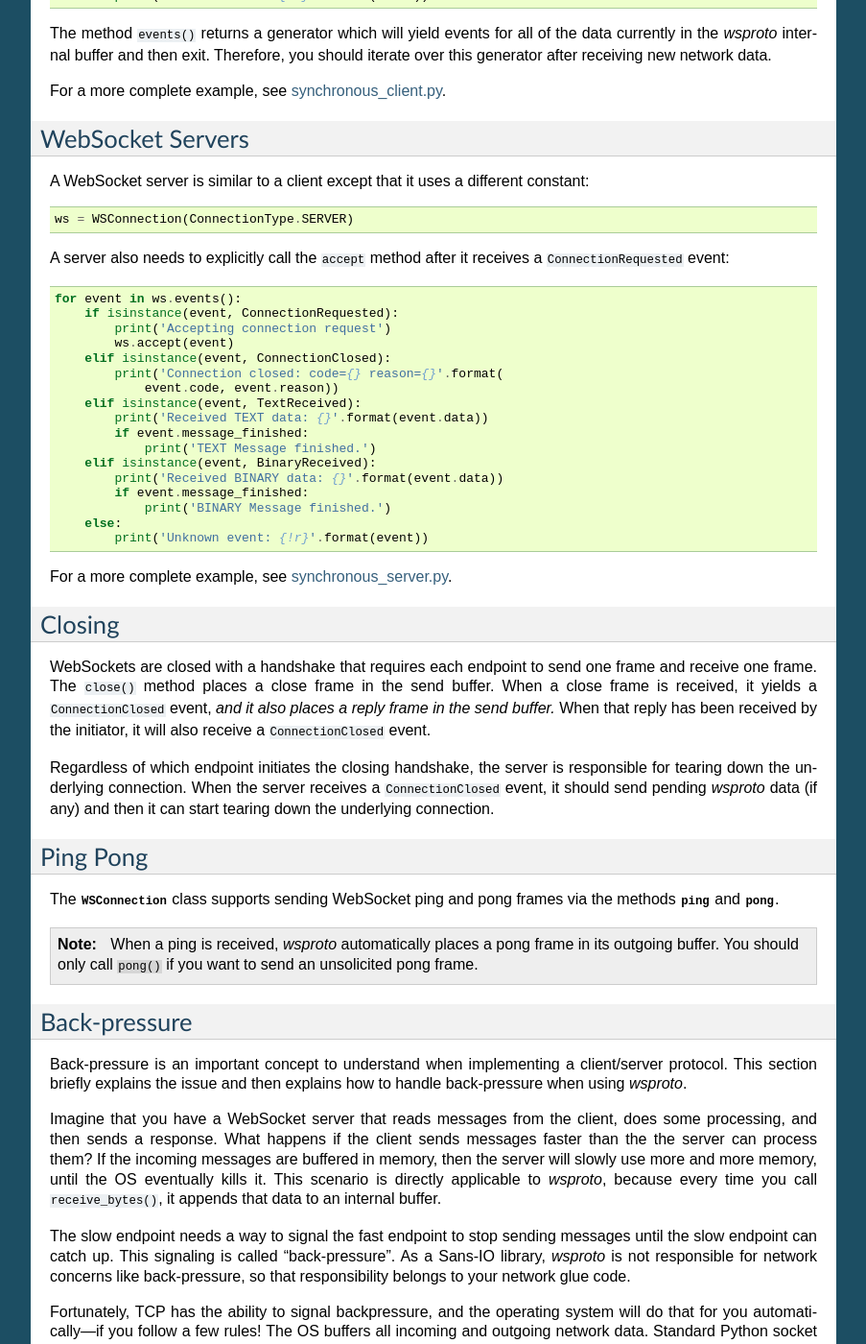
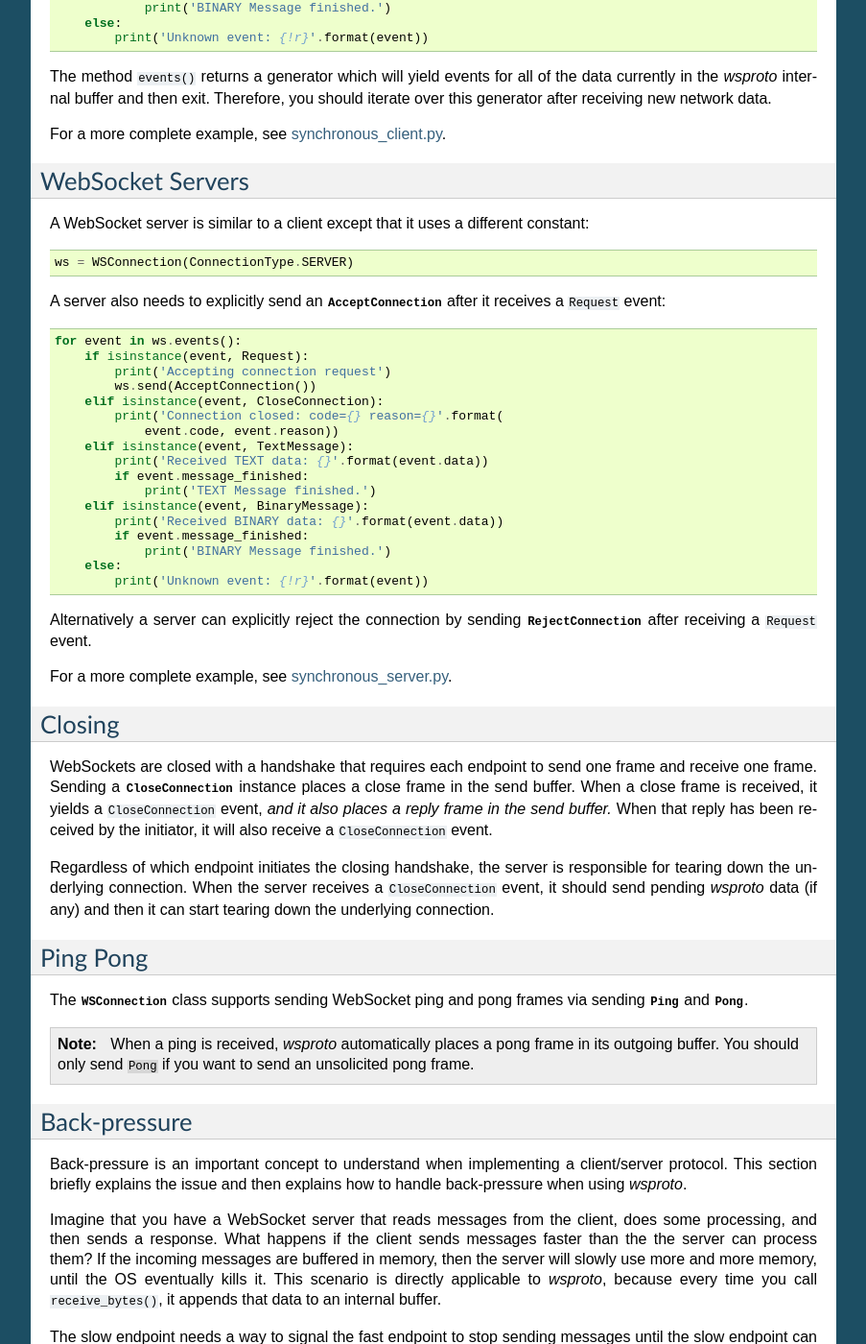
Before and after one commit to python-hyper/wsproto, a Sphinx documentation site: the page built from docs/source/basic-usage.rst, in a window 1280 px wide and 1400 px high, scrolled down 1870 px. Shown: the whole window at 96% size, without its empty margins (198-1101 px from the left). Built offline with Sphinx 7.4.7, drawn with Linux system fonts in a browser that asks for light colours; some of the changed text lies outside the part shown.

Commit message:
Update the documentation based on recent changes
This includes the event restructure and the introduction of the
rejection mechanism. It should help users understand how to use
wsproto.

```diff
--- a/docs/source/api.rst
+++ b/docs/source/api.rst
@@ -28,6 +28,12 @@ Events
    :members:
 
 .. autoclass:: wsproto.events.AcceptConnection
+   :members:
+
+.. autoclass:: wsproto.events.RejectConnection
+   :members:
+
+.. autoclass:: wsproto.events.RejectData
    :members:
 
 .. autoclass:: wsproto.events.CloseConnection
--- a/docs/source/basic-usage.rst
+++ b/docs/source/basic-usage.rst
@@ -58,25 +58,27 @@ into higher level representations of WebSocket events. In ``<APPLICATION
 GLUE>``, you need to write code to process these events. The
 :class:`WSConnection <wsproto.connection.WSConnection>` class contains a
 generator method :meth:`events <wsproto.connection.WSConnection.events>` that
-yields WebSocket events. To send a message, you call the :meth:`send_data
-<wsproto.connection.WSConnection.send_data>` method.
+yields WebSocket events. To send a message, you call the :meth:`send
+<wsproto.connection.WSConnection.send>` method.
 
 Connecting to a WebSocket server
 --------------------------------
 
-Begin by instantiating a connection object. The ``host`` and ``resource``
-arguments are required to instantiate a client. If the WebSocket server is
-located at ``http://myhost.com/foo``, then you would instantiate the connection
-as follows::
+Begin by instantiating a connection object in the client mode and then
+create a :class:`Request <wsproto.events.Request>` instance to
+send. The Request must specify ``host`` and ``target`` arguments. If
+the WebSocket server is located at ``http://example.com/foo``, then you
+would instantiate the connection as follows::
 
-    ws = WSConnection(ConnectionType.CLIENT, host="myhost.com", resource='foo')
+    ws = WSConnection(ConnectionType.CLIENT)
+    ws.send(Request(host="example.com", target='foo'))
 
 Now you need to provide the network glue. For the sake of example, we will use
 standard Python sockets here, but `wsproto` can be integrated with any network
 layer::
 
     stream = socket.socket(socket.AF_INET, socket.SOCK_STREAM)
-    stream.connect(("myhost", 8000))
+    stream.connect(("example.com", 80))
 
 To read from the network::
 
@@ -98,21 +100,23 @@ threading, greenlets, asyncio, etc.
 
 You also need to provide the application glue. To send a WebSocket message::
 
-    ws.send_data("Hello world!")
+    ws.send(Data(data="Hello world!"))
 
 And to receive WebSocket events::
 
     for event in ws.events():
-        if isinstance(event, ConnectionEstablished):
+        if isinstance(event, AcceptConnection):
             print('Connection established')
-        elif isinstance(event, ConnectionClosed):
+        elif isinstance(event, RejectConnection):
+            print('Connection rejected')
+        elif isinstance(event, CloseConnection):
             print('Connection closed: code={} reason={}'.format(
                 event.code, event.reason))
-        elif isinstance(event, TextReceived):
+        elif isinstance(event, TextMessage):
             print('Received TEXT data: {}'.format(event.data))
             if event.message_finished:
                 print('Message finished.')
-        elif isinstance(event, BinaryReceived):
+        elif isinstance(event, BytesMessage):
             print('Received BINARY data: {}'.format(event.data))
             if event.message_finished:
                 print('BINARY Message finished.')
@@ -134,26 +138,31 @@ constant::
 
     ws = WSConnection(ConnectionType.SERVER)
 
-A server also needs to explicitly call the ``accept`` method after it receives a
-``ConnectionRequested`` event::
+A server also needs to explicitly send an :class:`AcceptConnection
+<wsproto.events.AcceptConnection>` after it receives a
+``Request`` event::
 
     for event in ws.events():
-        if isinstance(event, ConnectionRequested):
+        if isinstance(event, Request):
             print('Accepting connection request')
-            ws.accept(event)
-        elif isinstance(event, ConnectionClosed):
+            ws.send(AcceptConnection())
+        elif isinstance(event, CloseConnection):
             print('Connection closed: code={} reason={}'.format(
                 event.code, event.reason))
-        elif isinstance(event, TextReceived):
+        elif isinstance(event, TextMessage):
             print('Received TEXT data: {}'.format(event.data))
             if event.message_finished:
                 print('TEXT Message finished.')
-        elif isinstance(event, BinaryReceived):
+        elif isinstance(event, BinaryMessage):
             print('Received BINARY data: {}'.format(event.data))
             if event.message_finished:
                 print('BINARY Message finished.')
         else:
             print('Unknown event: {!r}'.format(event))
+
+Alternatively a server can explicitly reject the connection by sending
+:class:`RejectConnection <wsproto.events.RejectConnection>` after
+receiving a ``Request`` event.
 
 For a more complete example, see `synchronous_server.py
 <https://github.com/python-hyper/wsproto/blob/master/example/synchronous_server.py>`_.
@@ -161,31 +170,33 @@ For a more complete example, see `synchronous_server.py
 Closing
 -------
 
-WebSockets are closed with a handshake that requires each endpoint to send one
-frame and receive one frame. The ``close()`` method places a close frame in the
-send buffer. When a close frame is received, it yields a ``ConnectionClosed``
-event, *and it also places a reply frame in the send buffer.* When that reply
-has been received by the initiator, it will also receive a ``ConnectionClosed``
-event.
+WebSockets are closed with a handshake that requires each endpoint to
+send one frame and receive one frame. Sending a
+:class:`CloseConnection <wsproto.events.CloseConnection>` instance
+places a close frame in the send buffer. When a close frame is
+received, it yields a ``CloseConnection`` event, *and it also places a
+reply frame in the send buffer.* When that reply has been received by
+the initiator, it will also receive a ``CloseConnection`` event.
 
-Regardless of which endpoint initiates the closing handshake, the server is
-responsible for tearing down the underlying connection. When the server receives
-a ``ConnectionClosed`` event, it should send pending `wsproto` data (if any)
-and then it can start tearing down the underlying connection.
+Regardless of which endpoint initiates the closing handshake, the
+server is responsible for tearing down the underlying connection. When
+the server receives a ``CloseConnection`` event, it should send
+pending `wsproto` data (if any) and then it can start tearing down the
+underlying connection.
 
 Ping Pong
 ---------
 
-The :class:`WSConnection <wsproto.connection.WSConnection>` class supports
-sending WebSocket ping and pong frames via the methods :meth:`ping
-<wsproto.connection.WSConnection.ping>` and :meth:`pong
-<wsproto.connection.WSConnection.pong>`.
+The :class:`WSConnection <wsproto.connection.WSConnection>` class
+supports sending WebSocket ping and pong frames via sending
+:class:`Ping <wsproto.events.Ping>` and :class:`Pong
+<wsproto.events.Pong>`.
 
 .. note::
 
-    When a ping is received, `wsproto` automatically places a pong frame in
-    its outgoing buffer. You should only call ``pong()`` if you want to send an
-    unsolicited pong frame.
+    When a ping is received, `wsproto` automatically places a pong
+    frame in its outgoing buffer. You should only send ``Pong`` if you
+    want to send an unsolicited pong frame.
 
 Back-pressure
 -------------
```
